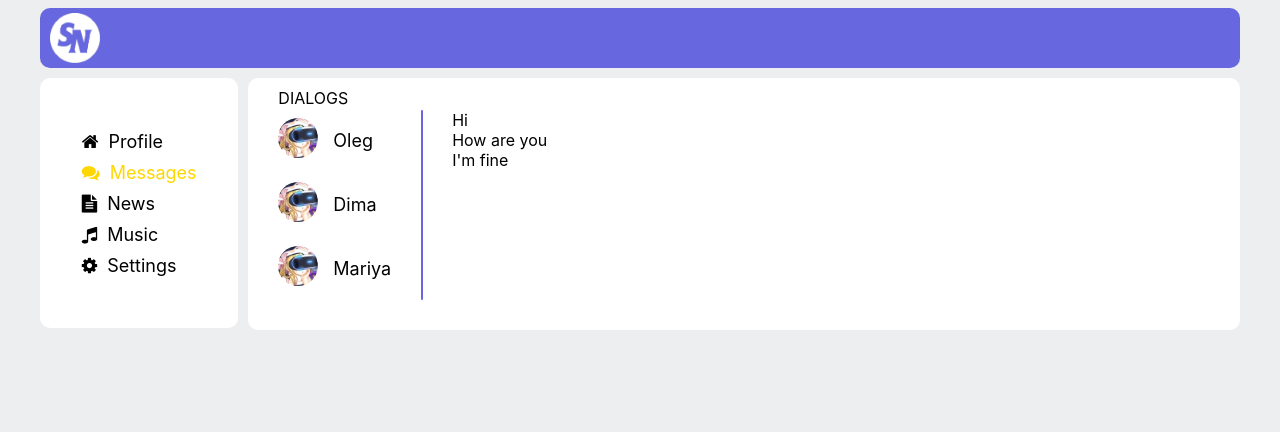
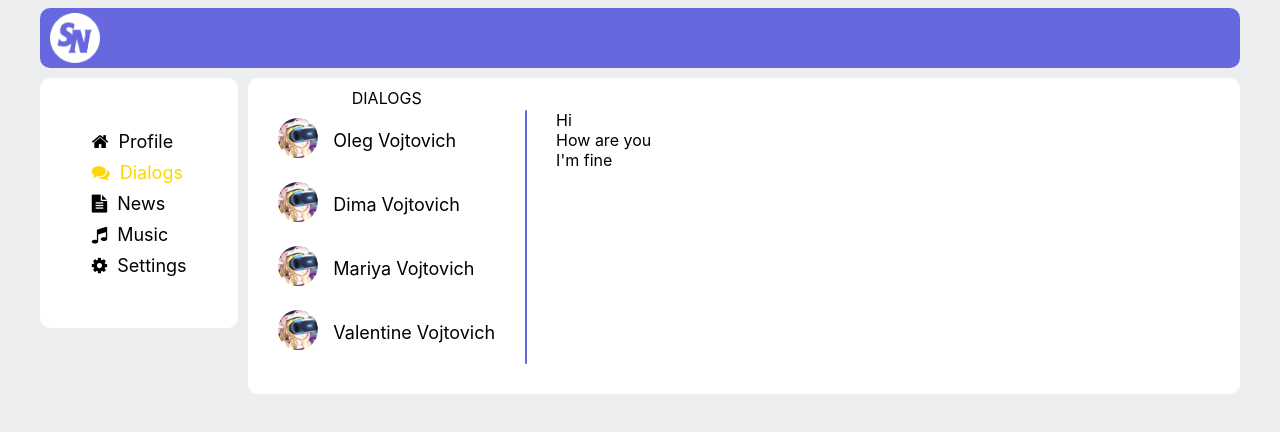
Before and after one commit to FeLL1kS/React-App, a React (Create React App) app: page /dialogs in a window 1280 px wide. Shown: the top 432 px of the page. Built offline with nearby package versions, Linux system fonts and the light colour scheme.

Commit message:
Separate components

```diff
--- a/src/App.css
+++ b/src/App.css
@@ -18,3 +18,16 @@
   border-radius: 10px;
   height: 100%;
 }
+
+textarea {
+  /* display:block; */
+  resize: none;
+  /* margin:0 auto;
+  outline:none;
+  border-width:2px;
+  border-radius:2px;
+  font-size:18pt;
+  text-align:center;
+  background:#ecf0f1;
+  color:rgb(52, 73, 94); */
+}
--- a/src/components/Dialogs/Dialogs.jsx
+++ b/src/components/Dialogs/Dialogs.jsx
@@ -3,32 +3,35 @@ import classes from './Dialogs.module.css'
 import avatar from '../../img/avatar.jpg'
 import { NavLink } from 'react-router-dom'
 
+const DialogItem = (props) => {
+    return (
+        <div className={classes.dialog + ' ' + classes.active}>
+            <NavLink to={"/dialogs/" + props.id}>
+                <span><img src={props.avatar}></img></span><span>{props.name}</span>
+            </NavLink>
+        </div>
+    )
+}
+
+const Message = (props) => {
+    return <div className={classes.message}>{props.message}</div>
+}
+
 const Dialogs = () => {
     return (
         <div className={classes.dialogs}>
             <div className={classes.dialogs__items}>
-                <span>DIALOGS</span>
-                <div className={classes.dialog + ' ' + classes.active}>
-                    <NavLink to="/dialogs/1">
-                        <span><img src={avatar}></img></span><span>Oleg</span>
-                    </NavLink>
-                </div>
-                <div className={classes.dialog}>
-                    <NavLink to="/dialogs/2">
-                        <span><img src={avatar}></img></span><span>Dima</span>
-                    </NavLink>
-                </div>
-                <div className={classes.dialog}>
-                    <NavLink to="/dialogs/3">
-                        <span><img src={avatar}></img></span><span>Mariya</span>
-                    </NavLink>
-                </div>
+                <span className={classes.header}>DIALOGS</span>
+                <DialogItem name="Oleg Vojtovich" id="1" avatar={avatar}/>
+                <DialogItem name="Dima Vojtovich" id="2" avatar={avatar}/>
+                <DialogItem name="Mariya Vojtovich" id="3" avatar={avatar}/>
+                <DialogItem name="Valentine Vojtovich" id="4" avatar={avatar}/>
             </div>
             <span className={classes.border}></span>
             <div className={classes.messages}>
-                <div className={classes.message}>Hi</div>
-                <div className={classes.message}>How are you</div>
-                <div className={classes.message}>I'm fine</div>
+                <Message message = "Hi" />
+                <Message message = "How are you" />
+                <Message message = "I'm fine" />
             </div>
         </div>
     )
--- a/src/components/Dialogs/Dialogs.module.css
+++ b/src/components/Dialogs/Dialogs.module.css
@@ -1,6 +1,6 @@
 .dialogs {
     display: grid;
-    grid-template-columns: 2fr 1px 10fr;
+    grid-template-columns: auto 1px 10fr;
     height: 100%;
 }
 
@@ -11,10 +11,12 @@
 .dialog a {
     padding-top: 10px;
     padding-bottom: 10px;
-    /* border-top: 2px solid #6767e0; */
     display: grid;
     grid-template-columns: 40px auto;
     align-items: center;
+    color: black;
+    text-decoration: none;
+    font-size: 18px;
 }
 
 .dialog img {
@@ -26,12 +28,6 @@
     padding-left: 15px;
 }
 
-/* .dialog:last-child {
-    border-bottom: 2px solid #6767e0;
-} */
-
-/* Можно и вовсе убрать border у диалогов */
-
 .dialog.active {
     color: gold;
 }
@@ -39,15 +35,16 @@
 .border {
     border-right: 1px solid #6767e0;
     border-left: 1px solid #6767e0;
-    margin: 31.6px 0 30px 0;
+    margin: 31.6px 0px 30px 0;
     border-radius: 10px;
 }
 
-
 .messages {
-    padding: 31.6px 10px 30px 30px;
+    padding: 31.6px 30px 30px 30px;
 }
 
-.message {
-
+.header {
+    display: block;
+    width: 100%;
+    text-align: center;
 }
--- a/src/components/Navbar/Navbar.jsx
+++ b/src/components/Navbar/Navbar.jsx
@@ -1,51 +1,29 @@
-import React from 'react'
+import React, { Profiler } from 'react'
 import classes from './Navbar.module.css'
 import { NavLink } from 'react-router-dom';
+
+const NavItem = (props) => {
+    return (
+        <div className={classes.nav__item}>
+            <NavLink to={props.to.toLowerCase()} activeClassName={classes.active}>
+                <i className={"fa " + props.icon} aria-hidden="true"></i>
+                <div className={`${classes.navbar_button_text} ${classes.nav_button_text}`}>
+                    {props.to}
+            </div>
+            </NavLink>
+        </div>
+    )
+}
 
 const Navbar = () => {
     return (
         <nav className={classes.nav}>
             <div>
-                <div className={classes.nav__item}>
-                    <NavLink to="/profile" activeClassName={classes.active}>
-                        <i className="fa fa-home" aria-hidden="true"></i>
-                        <div className={`${classes.navbar_button_text} ${classes.nav_button_text}`}>
-                            Profile
-                        </div>
-                    </NavLink>
-                </div>
-                <div className={classes.nav__item}>
-                    <NavLink to="/dialogs" activeClassName={classes.active}>
-                        <i className="fa fa-comments" aria-hidden="true"></i>
-                        <div className={`${classes.navbar_button_text} ${classes.nav_button_text}`}>
-                            Messages
-                        </div>
-                    </NavLink>
-                </div>
-                <div className={classes.nav__item}>
-                    <NavLink to="/news" activeClassName={classes.active}>
-                        <i className="fa fa-file-text" aria-hidden="true"></i>
-                        <div className={`${classes.navbar_button_text} ${classes.nav_button_text}`}>
-                            News
-                        </div>
-                    </NavLink>
-                </div>
-                <div className={classes.nav__item}>
-                    <NavLink to="/music" activeClassName={classes.active}>
-                        <i className="fa fa-music" aria-hidden="true"></i>
-                        <div className={`${classes.navbar_button_text} ${classes.nav_button_text}`}>
-                            Music
-                        </div>
-                    </NavLink>
-                </div>
-                <div className={classes.nav__item}>
-                    <NavLink to="/settings" activeClassName={classes.active}>
-                        <i className="fa fa-cog" aria-hidden="true"></i>
-                        <div className={`${classes.navbar_button_text} ${classes.nav_button_text}`}>
-                            Settings
-                        </div>
-                    </NavLink>
-                </div>
+                <NavItem to = "Profile" icon = "fa-home"/>
+                <NavItem to = "Dialogs" icon = "fa-comments"/>
+                <NavItem to = "News" icon = "fa-file-text"/>
+                <NavItem to = "Music" icon = "fa-music"/>
+                <NavItem to = "Settings" icon = "fa-cog"/>
             </div>
         </nav>
     )
--- a/src/components/Navbar/Navbar.module.css
+++ b/src/components/Navbar/Navbar.module.css
@@ -23,12 +23,12 @@
   margin-left: 10px;
 }
 
-a {
+.nav__item a {
   font-size: 18px;
   color: black;
   text-decoration: none;
 }
 
-a.active {
+.nav__item a.active {
   color: gold;
 }
--- a/src/components/Profile/MyPosts/MyPosts.jsx
+++ b/src/components/Profile/MyPosts/MyPosts.jsx
@@ -4,7 +4,7 @@ import Post from './Post/Post'
 const MyPost = (props) => {
     return (
         <div className={props.col__other}>
-            My posts
+            <span>My posts</span>
             <div>
                 <textarea></textarea>
                 <button>Add</button>
--- a/src/components/Profile/Profile.module.css
+++ b/src/components/Profile/Profile.module.css
@@ -10,7 +10,6 @@
 }
 
 .col:first-child {
-  width: 900px;
   height: 200px;
   border: 5px solid #515151;
   margin: 1em 2em;
@@ -26,9 +25,5 @@
   -ms-flex: 1 0 0;
   flex: 1 0 0;
   min-width: 300px;
+  padding: 1em;
 }
-
-.col img {
-  width: 900px;
-  height: 200px;
-}
```
